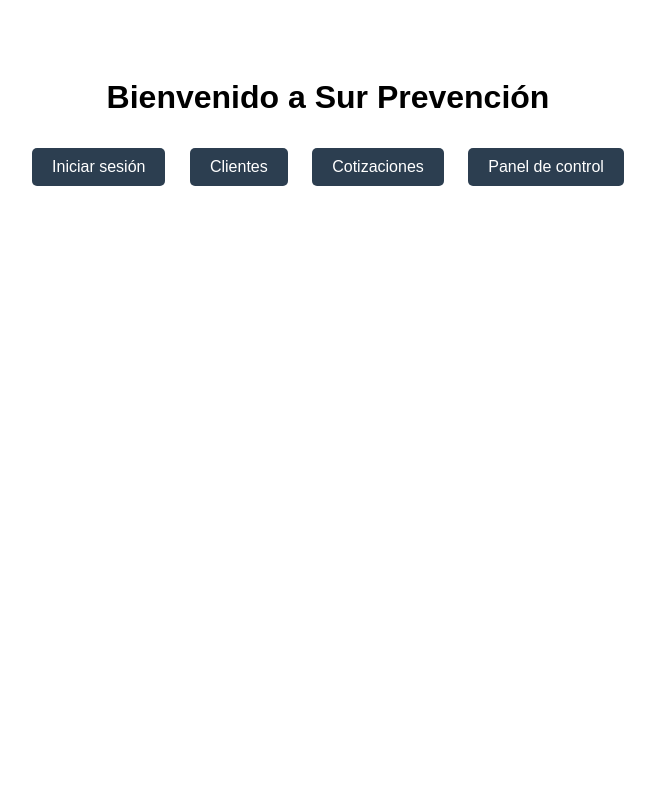
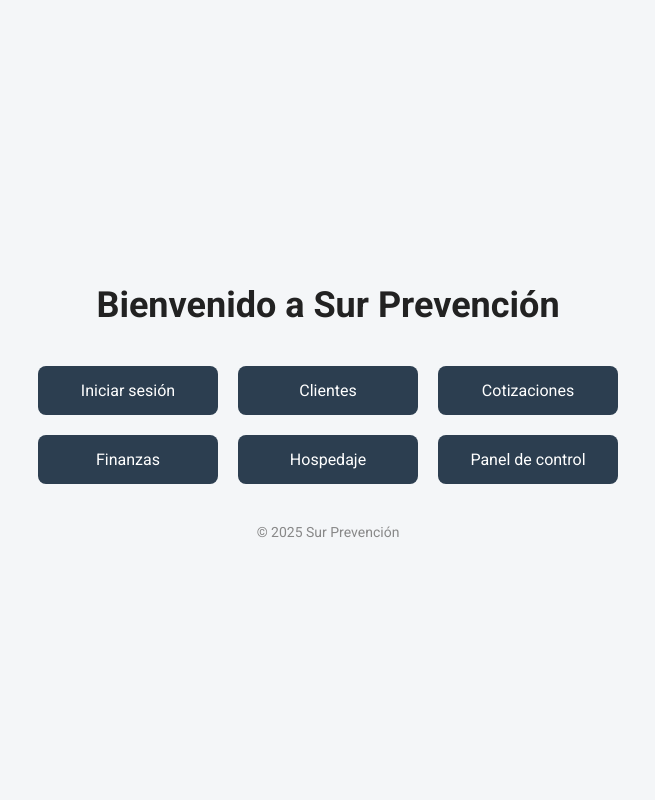
Before and after one commit to avendafull/sur_prevencion_v2_1, a Flask app: page / in a window 1280 px wide. Shown: the whole page, without its empty margins (312-967 px from the left). Run offline with Flask 3, Linux system fonts and the light colour scheme.

Commit message:
Add files via upload

```diff
--- a/templates/index.html
+++ b/templates/index.html
@@ -1,33 +1,68 @@
 
-<!doctype html>
+<!DOCTYPE html>
 <html lang="es">
 <head>
     <meta charset="UTF-8">
     <title>Inicio - Sur Prevención</title>
+    <link href="https://fonts.googleapis.com/css2?family=Roboto:wght@400;700&display=swap" rel="stylesheet">
     <style>
-    body { font-family: Arial, sans-serif; text-align: center; padding: 50px; }
-    h1 { font-size: 2em; }
-    nav a {
-      display: inline-block;
-      margin: 10px;
-      padding: 10px 20px;
+        body {
+            margin: 0;
+            padding: 0;
+            font-family: 'Roboto', sans-serif;
+            background-color: #f4f6f8;
+            display: flex;
+            flex-direction: column;
+            align-items: center;
+            justify-content: center;
+            height: 100vh;
+        }
+        .container {
+            text-align: center;
+        }
+        h1 {
+            font-size: 36px;
+            margin-bottom: 40px;
+            color: #222;
+        }
+        .button-grid {
+            display: grid;
+            grid-template-columns: repeat(auto-fit, minmax(180px, 1fr));
+            gap: 20px;
+            max-width: 600px;
+            margin: 0 auto;
+        }
+        a.button {
             background-color: #2c3e50;
-      color: white;
+            color: #fff;
+            padding: 15px;
             text-decoration: none;
-      border-radius: 5px;
+            border-radius: 8px;
+            font-size: 16px;
+            transition: background-color 0.3s;
         }
-    nav a:hover {
-      background-color: #34495e;
+        a.button:hover {
+            background-color: #1a242f;
+        }
+        footer {
+            margin-top: 40px;
+            font-size: 14px;
+            color: #888;
         }
     </style>
 </head>
 <body>
+    <div class="container">
         <h1>Bienvenido a Sur Prevención</h1>
-  <nav>
-    <a href="{{ url_for('login') }}">Iniciar sesión</a>
-    <a href="{{ url_for('clientes') }}">Clientes</a>
-    <a href="{{ url_for('cotizaciones') }}">Cotizaciones</a>
-    <a href="{{ url_for('dashboard') }}">Panel de control</a>
-  </nav>
+        <div class="button-grid">
+            <a href="/login" class="button">Iniciar sesión</a>
+            <a href="/clientes" class="button">Clientes</a>
+            <a href="/cotizaciones" class="button">Cotizaciones</a>
+            <a href="/finanzas" class="button">Finanzas</a>
+            <a href="/hospedaje" class="button">Hospedaje</a>
+            <a href="/dashboard" class="button">Panel de control</a>
+        </div>
+        <footer>&copy; 2025 Sur Prevención</footer>
+    </div>
 </body>
 </html>
```
Lines whose indentation alone changed are shown as unchanged.
